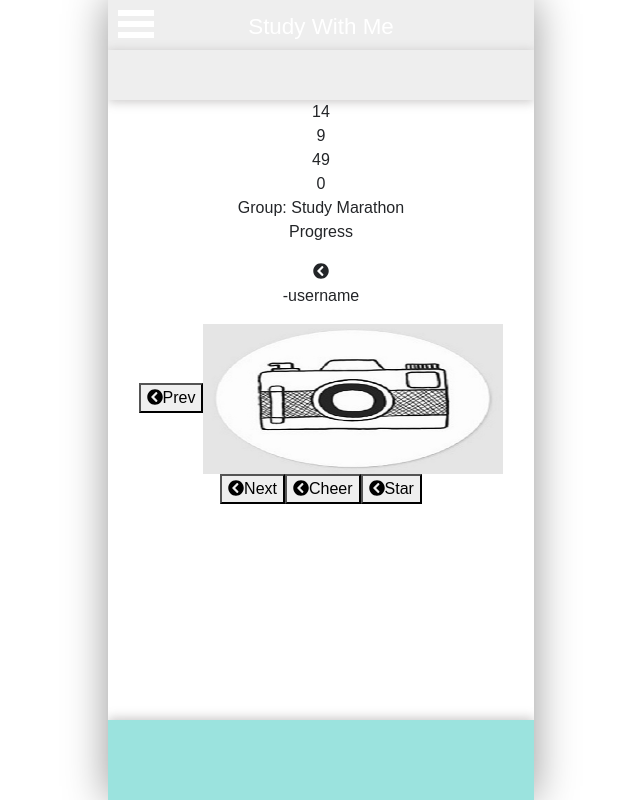
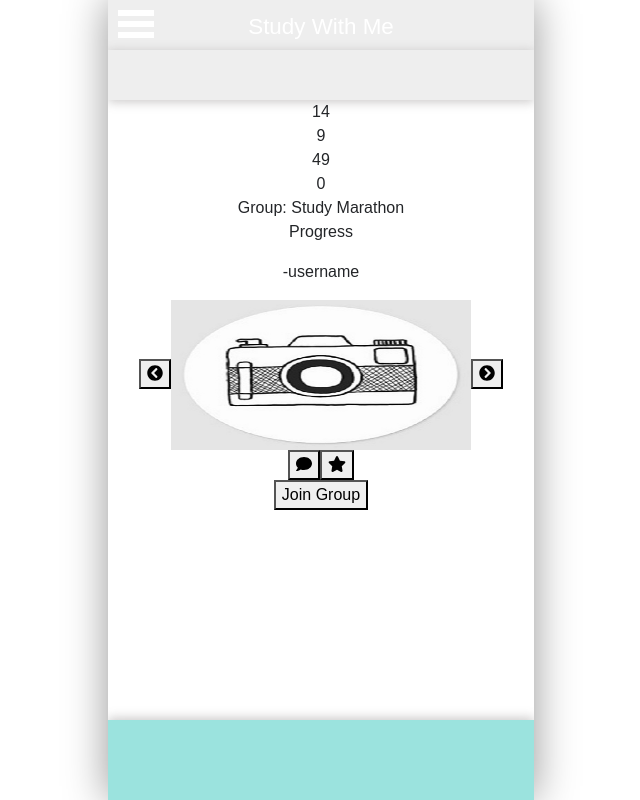
Before and after one commit to mdechdee/study-with-me, a React (Create React App) app: page /my_group in a window 1280 px wide. Shown: the whole page, without its empty margins (319-959 px from the left). Built offline with nearby package versions, Linux system fonts and the light colour scheme; no server answers; the database is empty.

Commit message:
improve icon button

```diff
--- a/src/App.js
+++ b/src/App.js
@@ -12,8 +12,8 @@ import Unmatched from './Unmatched.js';
 import { library } from '@fortawesome/fontawesome-svg-core';
 //import { fas } from '@fortawesome/free-solid-svg-icons';
 //import { fab } from '@fortawesome/free-brands-svg-icons';
-import { faChevronCircleLeft } from '@fortawesome/free-solid-svg-icons';
-library.add(faChevronCircleLeft);
+import { faChevronCircleLeft,faChevronCircleRight,faComment,faStar } from '@fortawesome/free-solid-svg-icons';
+library.add(faChevronCircleLeft,faChevronCircleRight,faComment,faStar);
 class App extends React.Component{
   render() {
     return(
--- a/src/MyGroup.js
+++ b/src/MyGroup.js
@@ -78,13 +78,17 @@ class MyGroup extends React.Component {
 				</div>
 				<div>
 					<p>Progress</p>
-					<FontAwesomeIcon icon='chevron-circle-left'/>
 					<p>-username</p>
-					<button><FontAwesomeIcon icon='chevron-circle-left'/>Prev</button>
+					<button><FontAwesomeIcon icon='chevron-circle-left'/></button>
 					<img src={progress} width="300" height ="150"/>
-					<button><FontAwesomeIcon icon='chevron-circle-left'/>Next</button>
-					<button><FontAwesomeIcon icon='chevron-circle-left'/>Cheer</button>
-					<button><FontAwesomeIcon icon='chevron-circle-left'/>Star</button>
+					<button><FontAwesomeIcon icon='chevron-circle-right'/></button>
+				</div>
+				<div>
+					<button><FontAwesomeIcon icon='comment'/></button>
+					<button><FontAwesomeIcon icon='star'/></button>
+				</div>
+				<div>
+					<button> Join Group </button>
 				</div>
 			</div>
 		);
```
